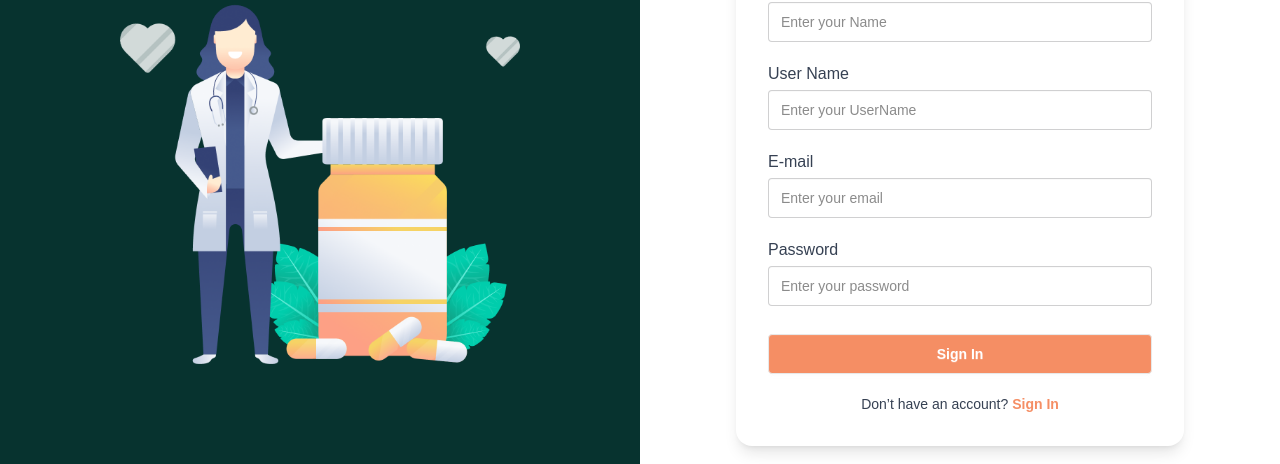
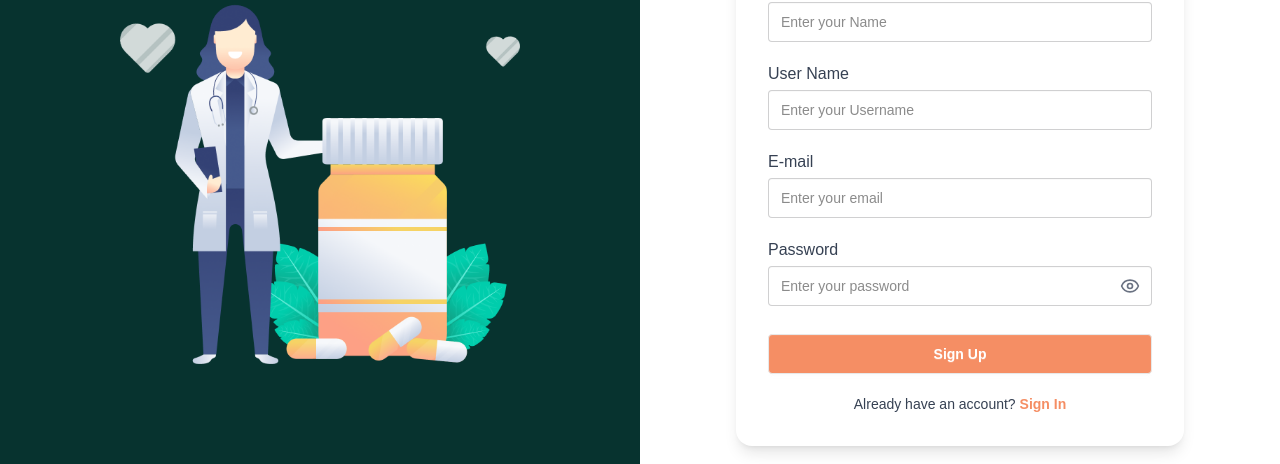
Before and after one commit to MujahidulIslam4541/Dakter-lagbe-client, a Next.js app: page /signUp in a window 1280 px wide. Shown: the part 236-700 px from the top of the page. Built offline with nearby package versions, Linux system fonts and the light colour scheme.

Commit message:
password hide and toggole

```diff
--- a/app/signIn/page.jsx
+++ b/app/signIn/page.jsx
@@ -1,29 +1,28 @@
 "use client";
 import Image from "next/image";
+import { Eye, EyeOff } from "lucide-react";
 import signUpImage from "@/public/images/singUp.png";
 import topImage from "@/public/images/Frame.png";
 import Link from "next/link";
+import { useState } from "react";
 
 const SignIn = () => {
+  const [showPassword, setShowPassword] = useState(false);
+
   const handleSubmit = (e) => {
     e.preventDefault();
     const email = e.target.email.value;
     const password = e.target.password.value;
-
-    console.log("Email and password:", {email,password});
-
+    console.log("Email and password:", { email, password });
   };
 
   return (
     <div className="grid min-h-screen grid-cols-1 md:grid-cols-2">
       {/* Left Side */}
       <div className="relative flex flex-col justify-center items-center bg-[#07332F] text-white overflow-hidden">
-        {/* Top small image */}
         <div className="absolute top-8 right-8">
           <Image src={topImage} alt="Top Decoration" className="w-[120px] md:w-48" />
         </div>
-
-        {/* Main image center */}
         <div className="flex justify-center items-center mt-20 md:mt-0">
           <Image
             src={signUpImage}
@@ -33,9 +32,9 @@ const SignIn = () => {
         </div>
       </div>
 
-      {/* Right Side - Form */}
+      {/* Right Side */}
       <div className="flex justify-center items-center p-6 md:p-12 bg-base-100">
-        <div className="w-full max-w-md bg-white shadow-lg rounded-2xl p-8">
+        <div className="w-full max-w-md bg-white shadow-lg rounded-2xl p-8 relative z-10">
           <h2 className="text-2xl md:text-3xl font-semibold text-center text-[#07332F] mb-6">
             Sign In To <span className="text-[#f58e64]">Dakter Lagbe</span>
           </h2>
@@ -58,19 +57,26 @@ const SignIn = () => {
             {/* Password */}
             <div className="flex flex-col">
               <label className="mb-1 font-medium text-gray-700">Password</label>
-              <input
-                type="password"
-                name="password"
-                placeholder="Enter your password"
-                required
-                className="input input-bordered w-full focus:outline-none focus:ring-2 focus:ring-[#f58e64]"
-              />
+              <div className="relative">
+                <input
+                  type={showPassword ? "text" : "password"}
+                  name="password"
+                  placeholder="Enter your password"
+                  required
+                  className="input input-bordered w-full pr-10 focus:outline-none focus:ring-2 focus:ring-[#f58e64] relative z-0"
+                />
+                <div
+                  className="absolute right-3 top-1/2 -translate-y-1/2 cursor-pointer text-gray-500 z-10"
+                  onClick={() => setShowPassword(!showPassword)}
+                >
+                  {showPassword ? <EyeOff /> : <Eye />}
+                </div>
+              </div>
               <p className="text-sm text-right mt-2 text-[#f58e64] hover:underline cursor-pointer">
                 Forgot Password?
               </p>
             </div>
 
-            {/* Submit Button */}
             <button
               type="submit"
               className="btn bg-[#f58e64] hover:bg-[#e1784c] text-white w-full mt-2"
@@ -79,7 +85,6 @@ const SignIn = () => {
             </button>
           </form>
 
-          {/* Bottom link */}
           <p className="text-center text-sm mt-5 text-gray-700">
             Don’t have an account?{" "}
             <Link href="/signUp" className="text-[#f58e64] font-semibold hover:underline">
--- a/app/signUp/page.jsx
+++ b/app/signUp/page.jsx
@@ -1,10 +1,15 @@
 "use client";
+
+import { useState } from "react";
 import Image from "next/image";
 import signUpImage from "@/public/images/singUp.png";
 import topImage from "@/public/images/Frame.png";
 import Link from "next/link";
+import { Eye, EyeOff } from "lucide-react"; // 👁️ icons
 
 const SignUp = () => {
+  const [showPassword, setShowPassword] = useState(false);
+
   const handleSubmit = (e) => {
     e.preventDefault();
     const name = e.target.name.value;
@@ -12,20 +17,17 @@ const SignUp = () => {
     const email = e.target.email.value;
     const password = e.target.password.value;
 
-    console.log("Email and password:", {name,userName,email,password});
-
+    console.log("Form Data:", { name, userName, email, password });
   };
 
   return (
     <div className="grid min-h-screen grid-cols-1 md:grid-cols-2">
       {/* Left Side */}
       <div className="relative flex flex-col justify-center items-center bg-[#07332F] text-white overflow-hidden">
-        {/* Top small image */}
         <div className="absolute top-8 right-8">
           <Image src={topImage} alt="Top Decoration" className="w-[120px] md:w-48" />
         </div>
 
-        {/* Main image center */}
         <div className="flex justify-center items-center mt-20 md:mt-0">
           <Image
             src={signUpImage}
@@ -45,11 +47,9 @@ const SignUp = () => {
           <form onSubmit={handleSubmit} className="space-y-5">
             {/* Name */}
             <div className="flex flex-col">
-              <label className="mb-1 font-medium text-gray-700">
-                Name
-              </label>
+              <label className="mb-1 font-medium text-gray-700">Name</label>
               <input
-                type="name"
+                type="text"
                 name="name"
                 placeholder="Enter your Name"
                 required
@@ -57,25 +57,21 @@ const SignUp = () => {
               />
             </div>
 
-            {/* UserName */}
+            {/* Username */}
             <div className="flex flex-col">
-              <label className="mb-1 font-medium text-gray-700">
-                User Name
-              </label>
+              <label className="mb-1 font-medium text-gray-700">User Name</label>
               <input
-                type="name"
+                type="text"
                 name="userName"
-                placeholder="Enter your UserName"
+                placeholder="Enter your Username"
                 required
                 className="input input-bordered w-full focus:outline-none focus:ring-2 focus:ring-[#f58e64]"
               />
             </div>
 
-            {/* email */}
+            {/* Email */}
             <div className="flex flex-col">
-              <label className="mb-1 font-medium text-gray-700">
-                E-mail
-              </label>
+              <label className="mb-1 font-medium text-gray-700">E-mail</label>
               <input
                 type="email"
                 name="email"
@@ -85,31 +81,39 @@ const SignUp = () => {
               />
             </div>
 
-
             {/* Password */}
-            <div className="flex flex-col">
+            <div className="flex flex-col relative">
               <label className="mb-1 font-medium text-gray-700">Password</label>
+              <div className="relative">
                 <input
-                type="password"
+                  type={showPassword ? "text" : "password"}
                   name="password"
                   placeholder="Enter your password"
                   required
-                className="input input-bordered w-full focus:outline-none focus:ring-2 focus:ring-[#f58e64]"
+                  className="input input-bordered w-full focus:outline-none focus:ring-2 focus:ring-[#f58e64] pr-10"
                 />
+
+                {/* Eye icon */}
+                <button
+                  type="button"
+                  onClick={() => setShowPassword(!showPassword)}
+                  className="absolute right-3 top-1/2 -translate-y-1/2 text-gray-500 hover:text-[#f58e64] z-10"
+                  tabIndex={-1}
+                >
+                  {showPassword ? <EyeOff size={20} /> : <Eye size={20} />}
+                </button>
+              </div>
             </div>
 
             {/* Submit Button */}
-            <button
-              type="submit"
-              className="btn bg-[#f58e64] hover:bg-[#e1784c] text-white w-full mt-2"
-            >
-              Sign In
+            <button type="submit" className="btn bg-[#f58e64] hover:bg-[#e1784c] text-white w-full mt-2">
+              Sign Up
             </button>
           </form>
 
           {/* Bottom link */}
           <p className="text-center text-sm mt-5 text-gray-700">
-            Don’t have an account?{" "}
+            Already have an account?{" "}
             <Link href="/signIn" className="text-[#f58e64] font-semibold hover:underline">
               Sign In
             </Link>
```
Lines whose indentation alone changed are shown as unchanged.
